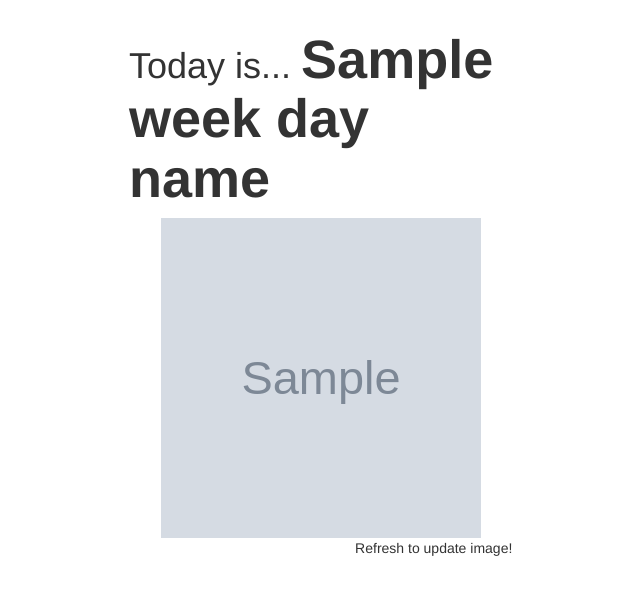
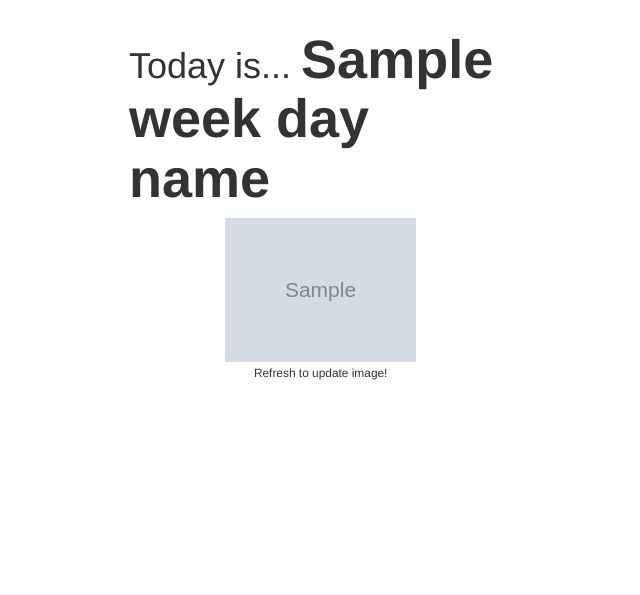
Before and after one commit to ssoto/django-blog, a Django app: template isItFriday/templates/isItFriday/what_day_is_today.html in a window 1280 px wide. Shown: the top 595 px of the page, without its empty margins (216-856 px from the left). Run offline with Django 3.2, Linux system fonts and the light colour scheme; the template is opened without the code that fills it: most values are stand-ins (such as "Sample title", 1, 10 or a date in 2020); grey boxes marked "Sample" are stand-in pictures; some libraries are stand-ins or nearby versions.

Commit message:
Added bootstrap to isItFriday template

```diff
--- a/isItFriday/templates/isItFriday/what_day_is_today.html
+++ b/isItFriday/templates/isItFriday/what_day_is_today.html
@@ -11,7 +11,7 @@
    <body>
       <div class="center">
          <!--img src="{% static 'img/a.jpg' %}" alt="Example"/-->
-         <div class="col-md-8 container">
+         <div class="col-md-8 container-fluid">
             <div>
                <h1>Today is... {% if week_day_name == 'Friday'%}
             </div>
@@ -20,9 +20,9 @@
                <span class="big-text">{{week_day_name}}</span>
             {% endif %}
             </h1>
-            <img src="{{image_url}}" alt="HTML5 Icon" style="width:320px;height:320px;">
-            <div class="right-text">
-               <p>Refresh to update image!</p>
+            <img class="img-responsive" src="{{image_url}}" alt="HTML5 Icon">
+            <div>
+               <p class="text-center"><small>Refresh to update image!</small></p>
             </div>
          </div>
         </div>
```
